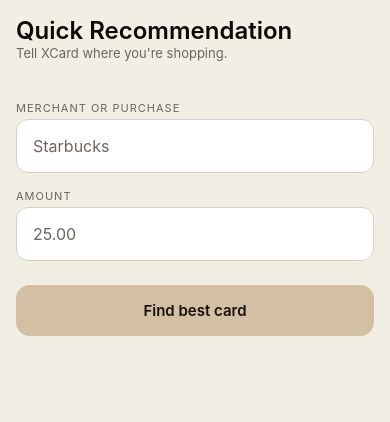
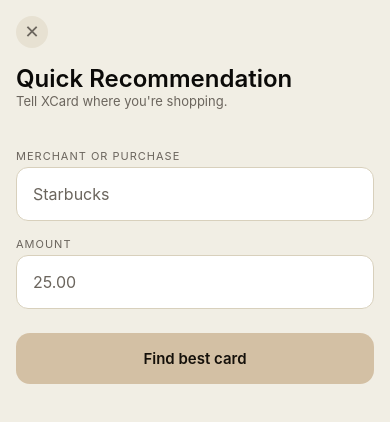
Before and after one commit to Alokothro/XCard-Research, a React Native app: screen /Recommend in a window 390 px wide. Shown: the top 422 px of the page. Built offline with nearby package versions, Linux system fonts and the light colour scheme.

Commit message:
Add visible close button to Quick Recommendation modal (previously only dismissible by swipe)

```diff
--- a/src/screens/RecommendScreen.tsx
+++ b/src/screens/RecommendScreen.tsx
@@ -10,6 +10,7 @@ import {
   Platform,
 } from "react-native";
 import { SafeAreaView } from "react-native-safe-area-context";
+import { useNavigation } from "@react-navigation/native";
 import { CARDS, CATEGORIES, Category, inferCategory } from "../data";
 import { recommendCard, Recommendation } from "../logic";
 import { spacing } from "../theme";
@@ -17,6 +18,7 @@ import { useTheme } from "../ThemeContext";
 
 export default function RecommendScreen() {
   const { colors } = useTheme();
+  const navigation = useNavigation();
   const [merchant, setMerchant] = useState("");
   const [amount, setAmount] = useState("");
   const [category, setCategory] = useState<Category | null>(null);
@@ -52,6 +54,14 @@ export default function RecommendScreen() {
         style={{ flex: 1 }}
       >
         <ScrollView contentContainerStyle={styles.content} keyboardShouldPersistTaps="handled">
+          <Pressable
+            onPress={() => navigation.goBack()}
+            style={[styles.closeButton, { backgroundColor: colors.surfaceAlt }]}
+            hitSlop={8}
+          >
+            <Text style={{ color: colors.textSecondary, fontSize: 18, lineHeight: 18 }}>{"✕"}</Text>
+          </Pressable>
+
           <Text style={[styles.heading, { color: colors.textPrimary }]}>Quick Recommendation</Text>
           <Text style={[styles.subheading, { color: colors.textMuted }]}>Tell XCard where you're shopping.</Text>
 
@@ -147,6 +157,14 @@ export default function RecommendScreen() {
 const styles = StyleSheet.create({
   screen: { flex: 1 },
   content: { padding: spacing.md, paddingBottom: spacing.xl },
+  closeButton: {
+    width: 32,
+    height: 32,
+    borderRadius: 16,
+    alignItems: "center",
+    justifyContent: "center",
+    marginBottom: spacing.md,
+  },
   heading: { fontSize: 24, fontWeight: "600" },
   subheading: { fontSize: 13, marginBottom: spacing.lg },
   label: { fontSize: 11, letterSpacing: 1, marginBottom: spacing.xs, marginTop: spacing.md },
```
